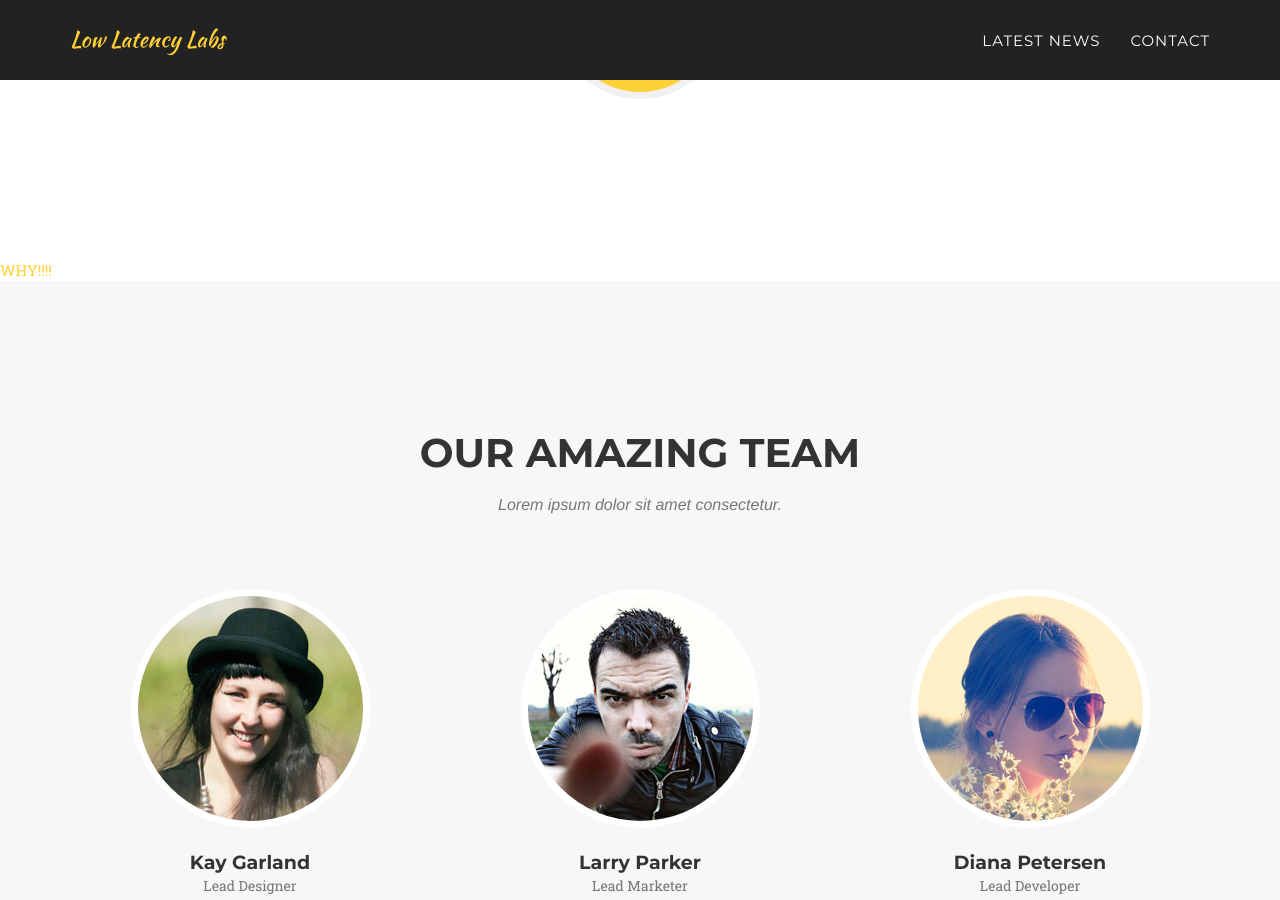
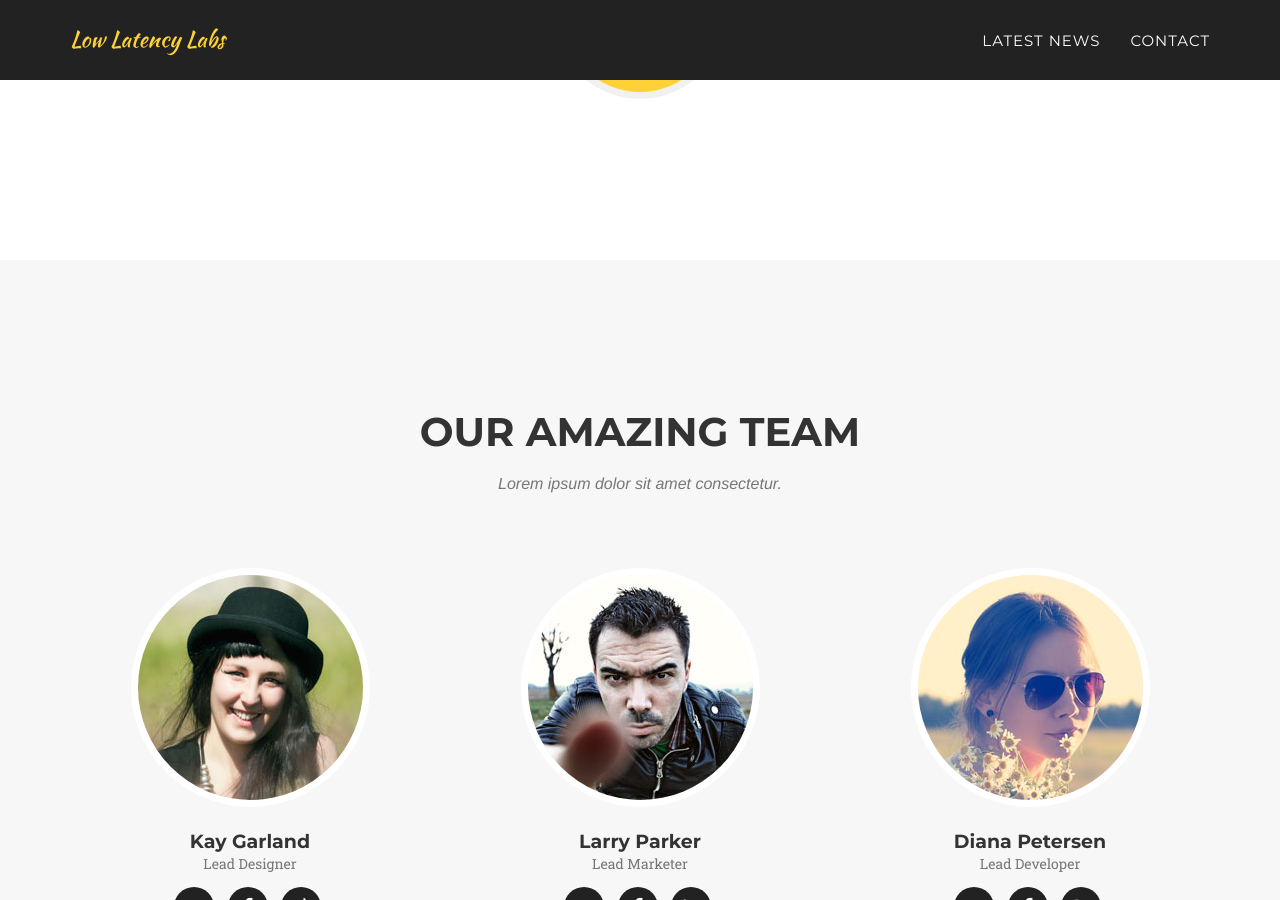
Before and after one commit to blurryhumanface/LowLatencyLabs, a Jekyll site: the page built from index.html, in a window 1280 px wide and 900 px high, scrolled down 4240 px. Built offline with Jekyll 4.4.1, drawn with Linux system fonts in a browser that asks for light colours; some web fonts are replaced.

Commit message:
removed link

```diff
--- a/index.html
+++ b/index.html
@@ -6,7 +6,6 @@
 {% include services.html %}
 {% include portfolio_grid.html %}
 {% include about.html %}
-<a href="/why-are-we-waiting.html">WHY!!!!</a>
 {% include team.html %}
 {% include clients.html %}
 {% include contact.html %}
```
